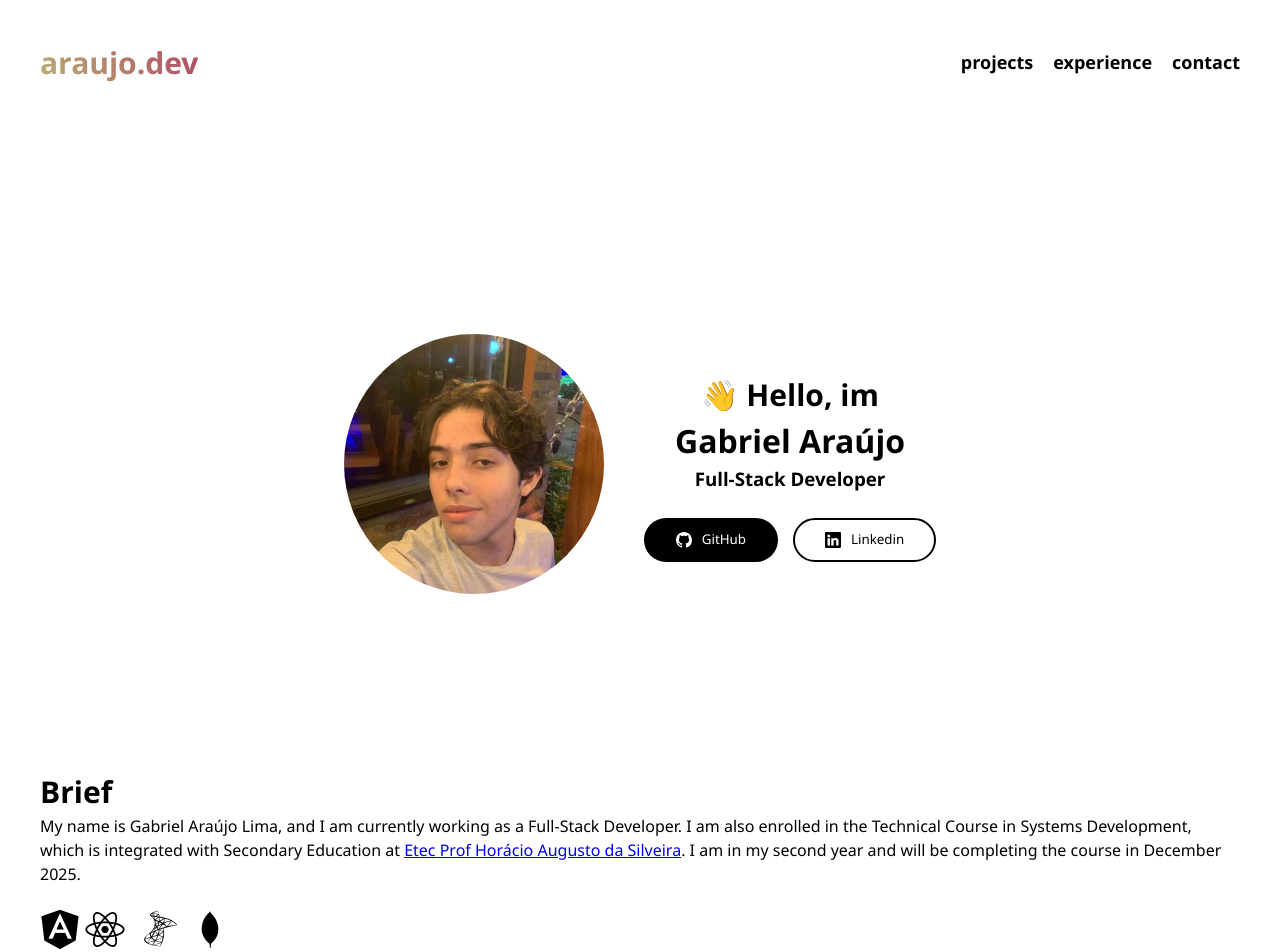
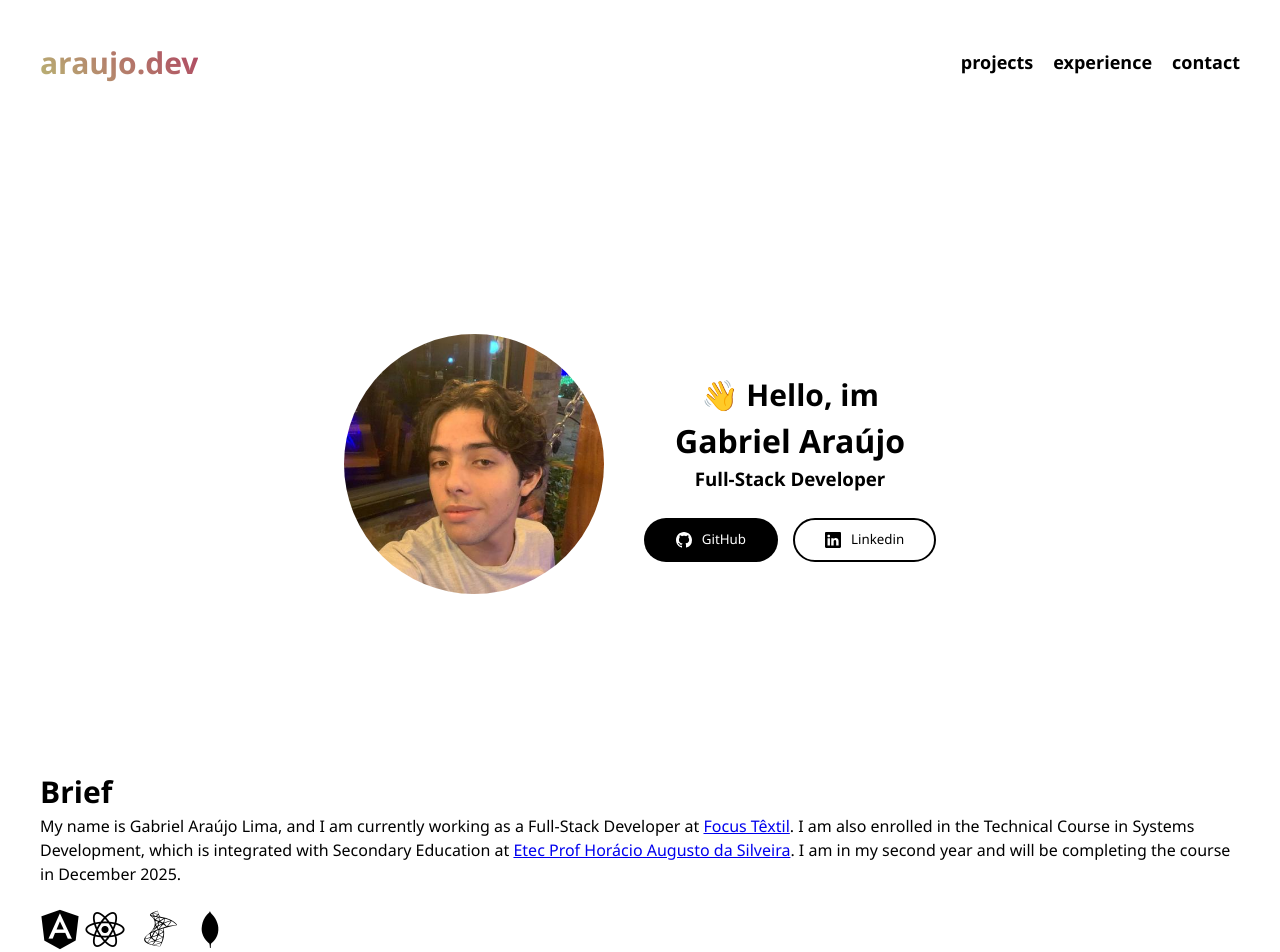
Before and after one commit to theMyntt/MyPortfolio, an Angular app: page /home in a window 1280 px wide. Shown: the top 952 px of the page. Built offline with nearby package versions, Linux system fonts and the light colour scheme.

Commit message:
feat: company at i work href

```diff
--- a/src/app/components/home/home.component.html
+++ b/src/app/components/home/home.component.html
@@ -20,7 +20,7 @@
     </div>
     <h2>Brief</h2>
     <div class="brief">
-      <p>My name is Gabriel Araújo Lima, and I am currently working as a Full-Stack Developer. I am also enrolled in the Technical Course in Systems Development, which is integrated with Secondary Education at <a href="https://etechoracio.com.br">Etec Prof Horácio Augusto da Silveira</a>. I am in my second year and will be completing the course in December 2025.</p>
+      <p>My name is Gabriel Araújo Lima, and I am currently working as a Full-Stack Developer at <a href="https://www.focustextil.com.br/site/">Focus Têxtil</a>. I am also enrolled in the Technical Course in Systems Development, which is integrated with Secondary Education at <a href="https://etechoracio.com.br">Etec Prof Horácio Augusto da Silveira</a>. I am in my second year and will be completing the course in December 2025.</p>
     </div>
     <br/>
     <div class="skills">
```
